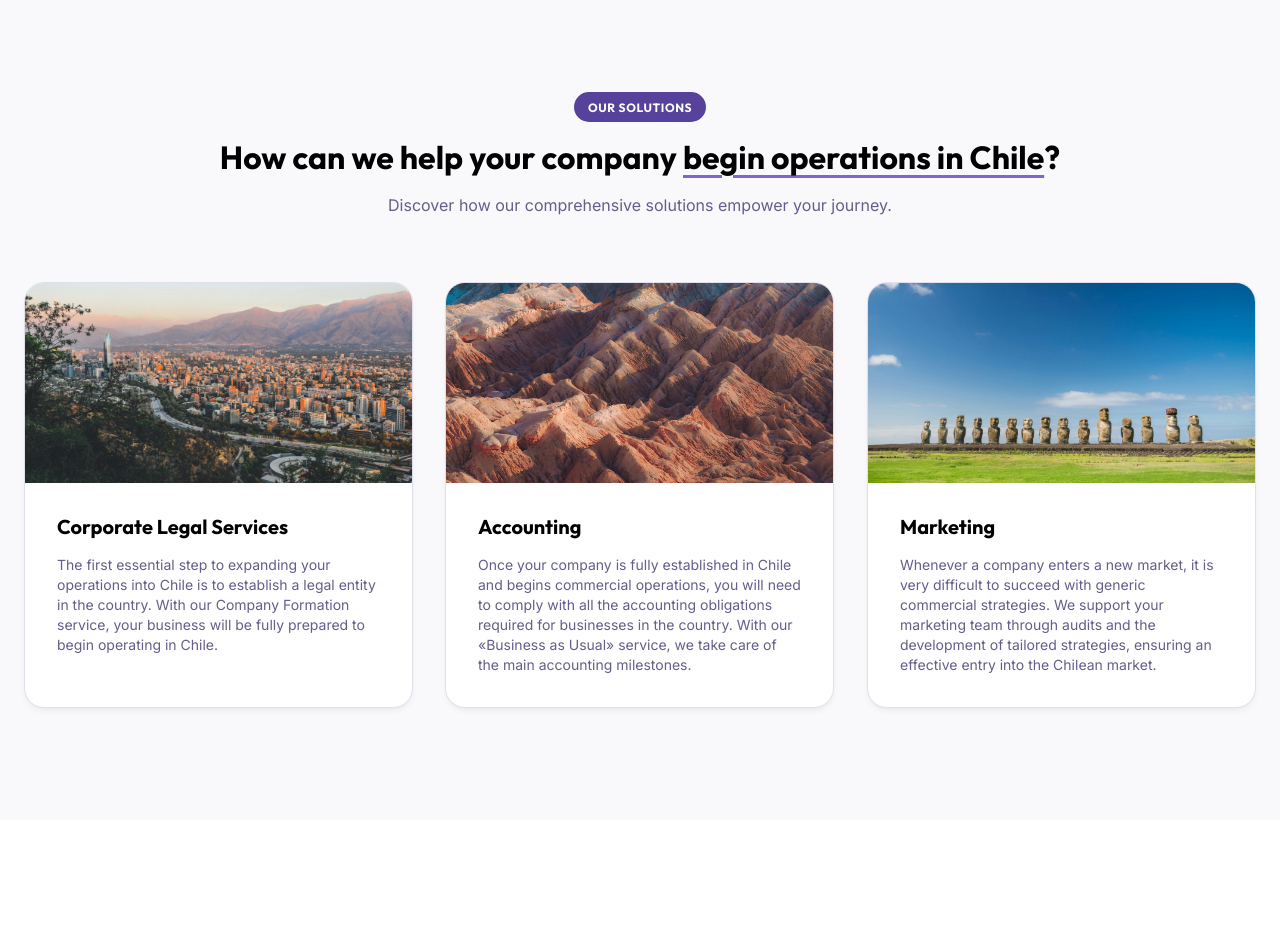
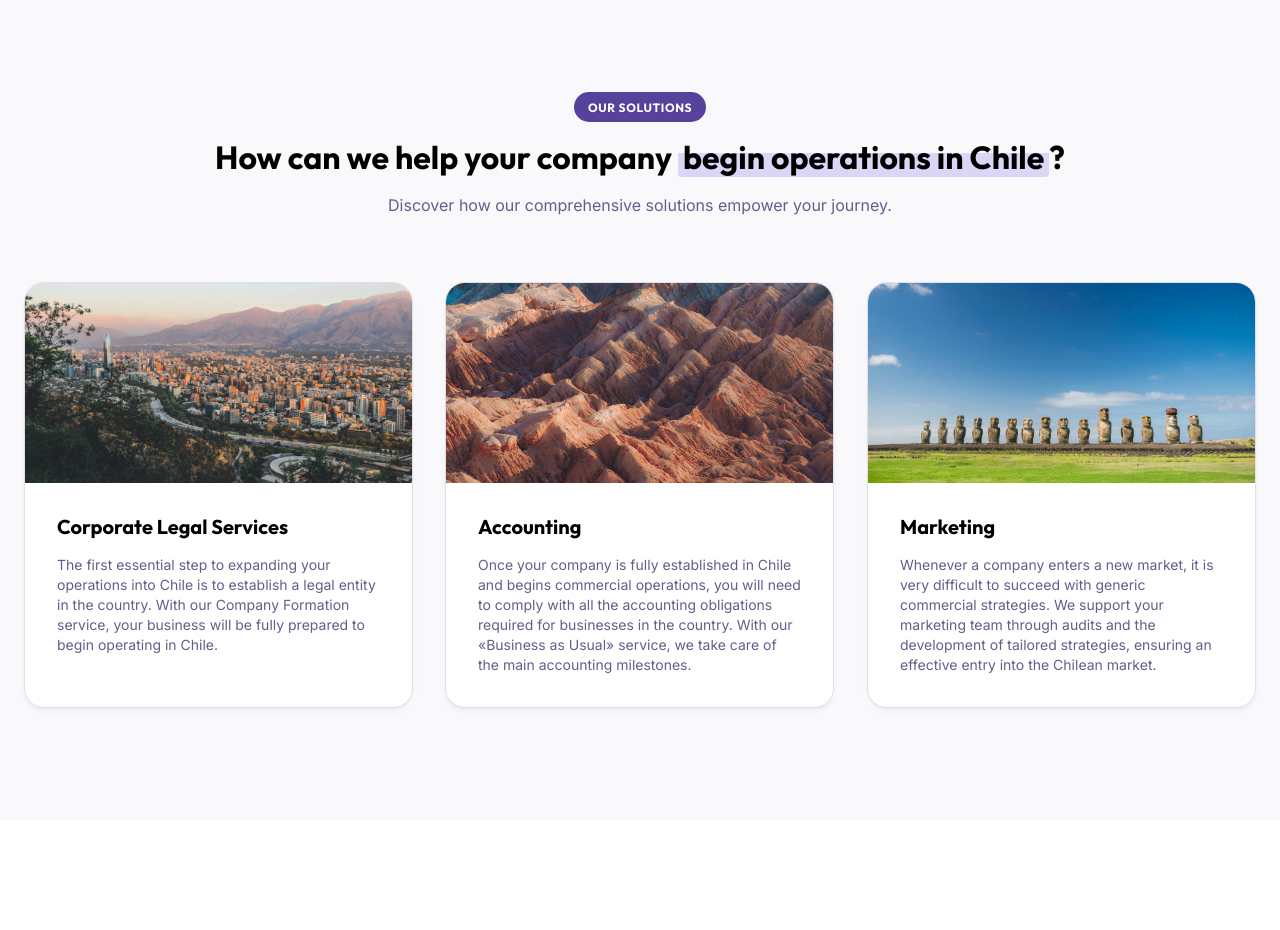
Before and after one commit to marketingfuentesjuul/quimera, a React (Vite) app: page / in a window 1280 px wide. Shown: the part 820-1750 px from the top of the page. Built offline with nearby package versions, Linux system fonts and the light colour scheme.

Commit message:
Change highlight underline to marker style in Services header

```diff
--- a/src/components/Services.jsx
+++ b/src/components/Services.jsx
@@ -32,7 +32,7 @@ const Services = () => {
         >
           <span className="badge badge-primary" style={{ marginBottom: '1rem' }}>Our Solutions</span>
           <h2 style={{ fontSize: 'var(--font-3xl)', marginBottom: '1rem', color: '#000' }}>
-            How can we help your company <span style={{ textDecoration: 'underline', textDecorationColor: 'var(--color-primary-light)', textUnderlineOffset: '6px', textDecorationThickness: '3px' }}>begin operations in Chile</span>?
+            How can we help your company <span style={{ background: 'linear-gradient(180deg, transparent 40%, var(--color-accent) 40%)', padding: '0 0.3rem', borderRadius: '4px' }}>begin operations in Chile</span>?
           </h2>
           <p className="text-muted" style={{ maxWidth: '700px', margin: '0 auto' }}>
             Discover how our comprehensive solutions empower your journey.
```
